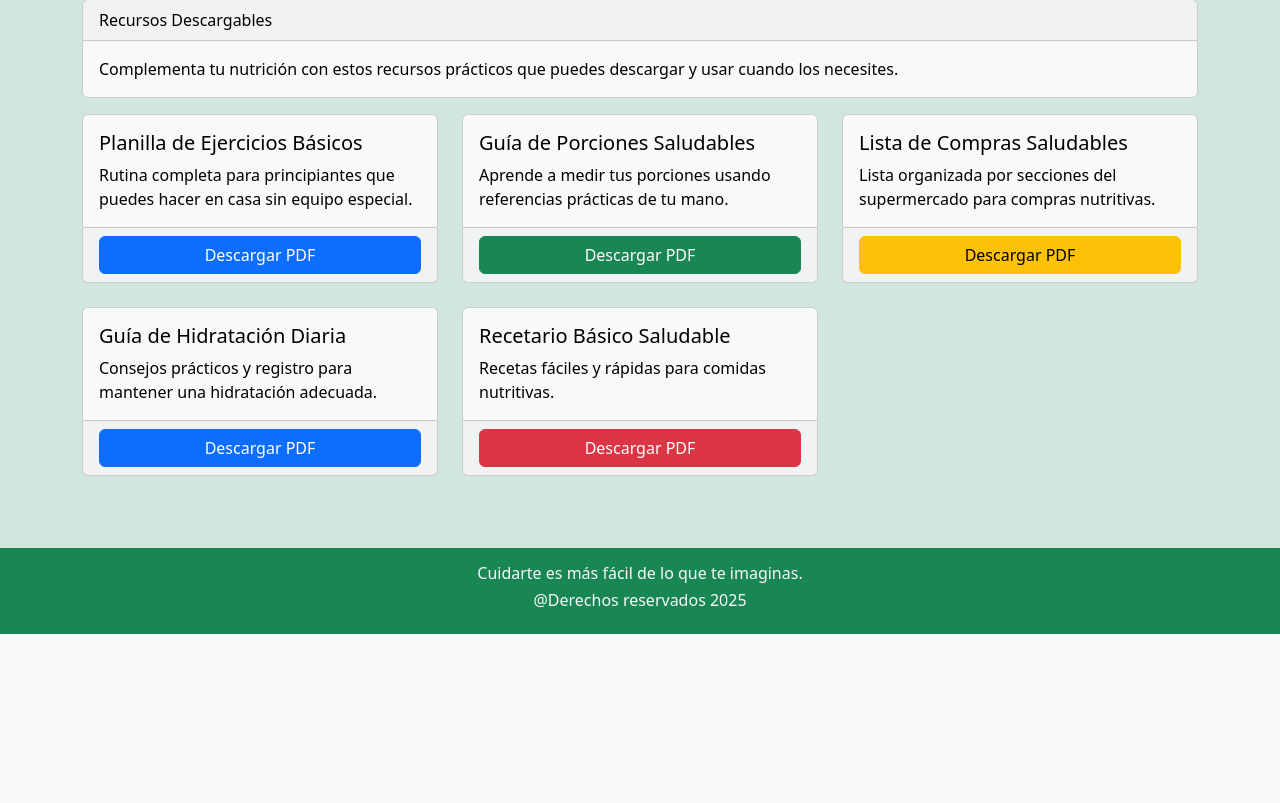
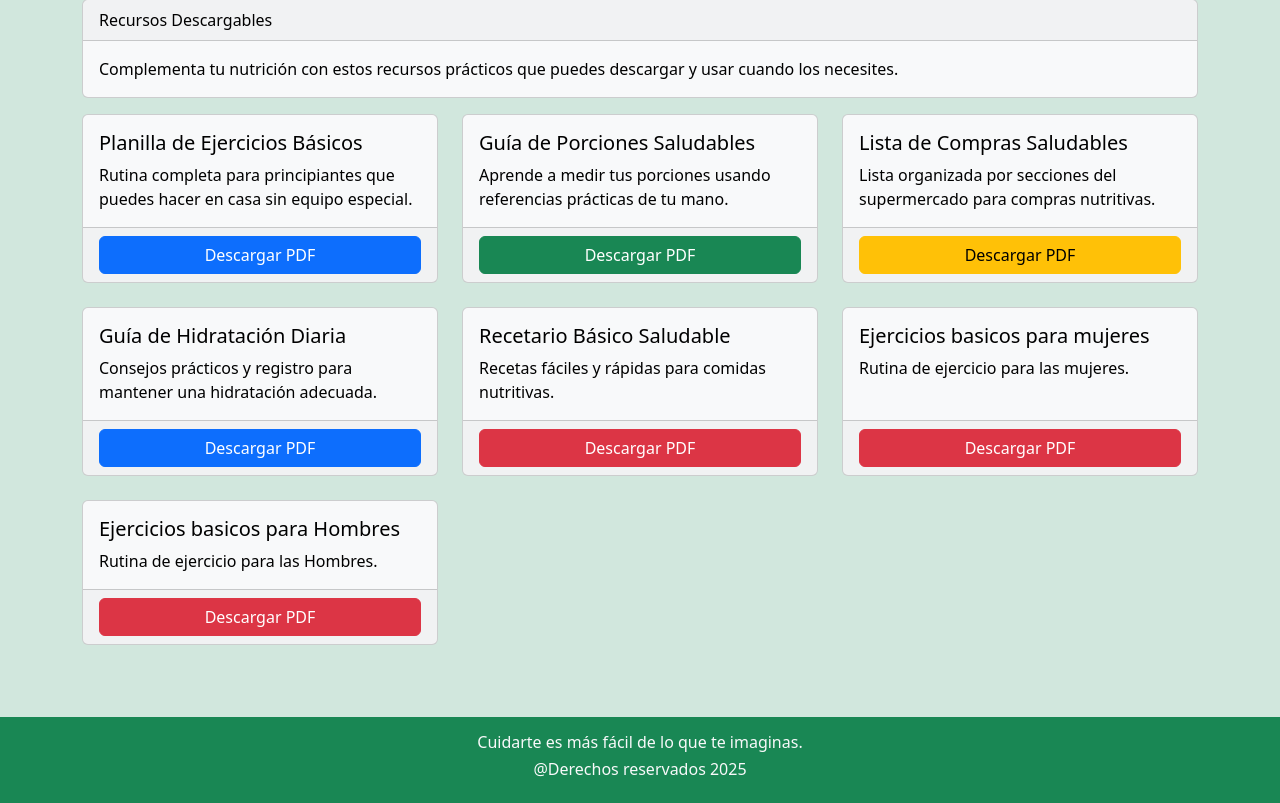
Before and after one commit to Leyva-Holguin/NutriApp, a Flask app: page /educacion in a window 1280 px wide. Shown: the part 4875-5678 px from the top of the page. Before the commit the page ends 5509 px from the top, so only its background shows below. Run offline with Flask 3, Linux system fonts and the light colour scheme.

Commit message:
asdafsadf

```diff
--- a/templates/educacion.html
+++ b/templates/educacion.html
@@ -424,6 +424,34 @@
                 </div>
             </div>
         </div>
+        <div class="col-12 col-md-6 col-lg-4 mb-4">
+            <div class="card text-bg-light h-100">
+                <div class="card-body">
+                    <h5 class="card-title">Ejercicios basicos para mujeres</h5>
+                    <p class="card-text">Rutina de ejercicio para las mujeres.</p>
+                </div>
+                <div class="card-footer">
+                    <a href="{{ url_for('static', filename='descargas/MUJER.pdf') }}" class="btn btn-danger w-100"
+                        download>
+                        Descargar PDF
+                    </a>
+                </div>
+            </div>
+        </div>
+          <div class="col-12 col-md-6 col-lg-4 mb-4">
+            <div class="card text-bg-light h-100">
+                <div class="card-body">
+                    <h5 class="card-title">Ejercicios basicos para Hombres</h5>
+                    <p class="card-text">Rutina de ejercicio para las Hombres.</p>
+                </div>
+                <div class="card-footer">
+                    <a href="{{ url_for('static', filename='descargas/HOMBRE.pdf') }}" class="btn btn-danger w-100"
+                        download>
+                        Descargar PDF
+                    </a>
+                </div>
+            </div>
+        </div>
     </div>
 </section>
 
```
Also changed, not shown: 2 other files.
